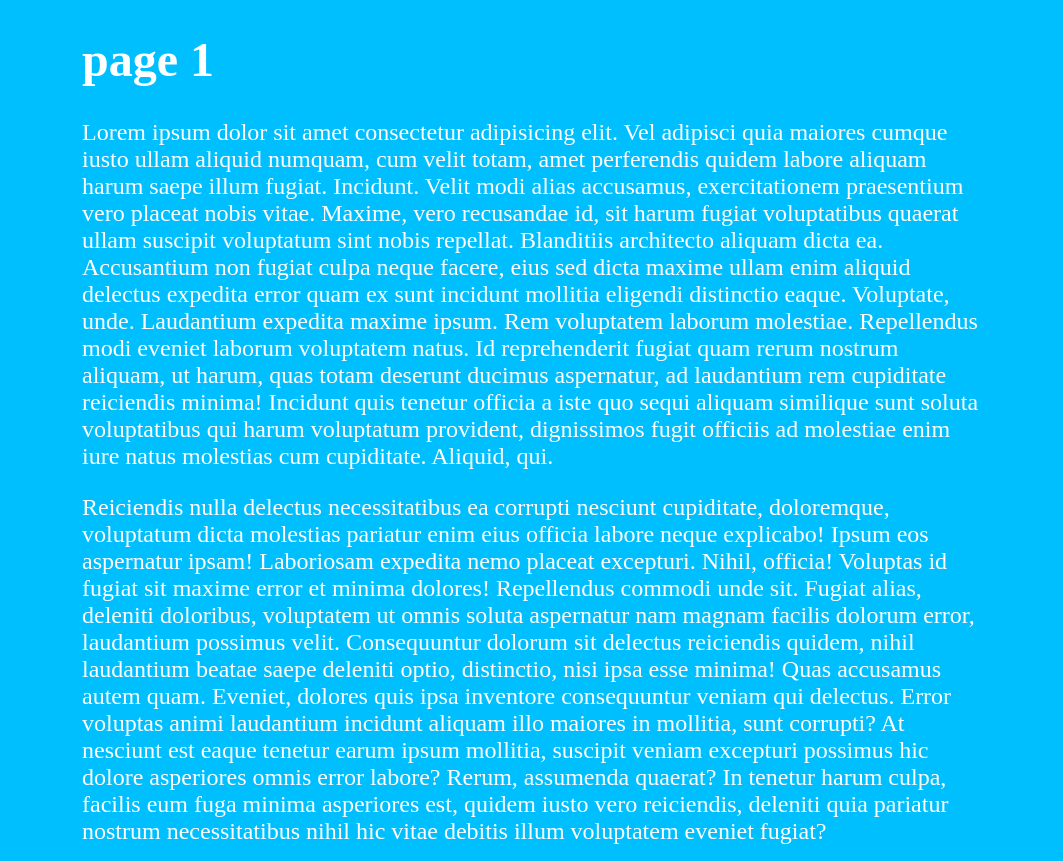
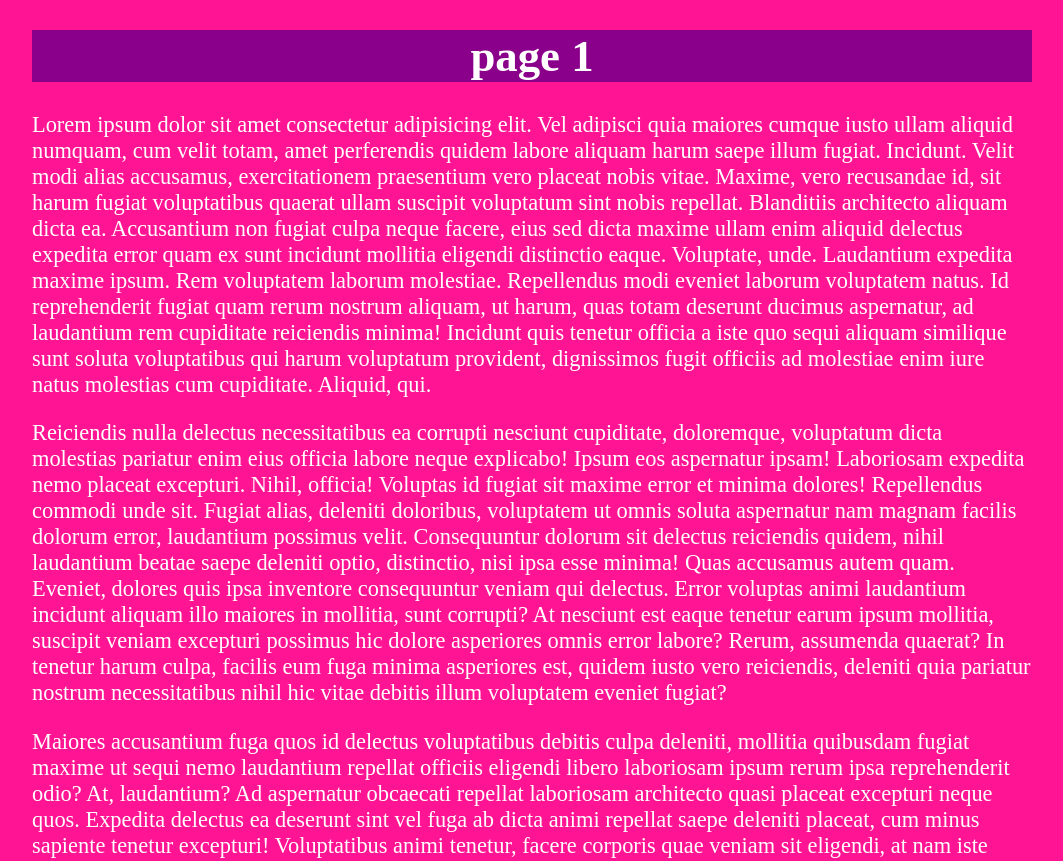
Before and after one commit to supemir/harik, a plain HTML site: page d1/index.html in a window 1280 px wide. Shown: the top 861 px of the page, without its empty margins (108-1171 px from the left). Drawn offline with Linux system fonts and the light colour scheme.

Commit message:
version femme

```diff
--- a/d1/s.css
+++ b/d1/s.css
@@ -1,7 +1,11 @@
 body{
-    background: deepskyblue;
+    background: deeppink;
     color: white;
-    width: 900px;
+    width: 1000px;
     margin: auto;
-    font-size: 1.5em;
+    font-size: 1.4em;
 }
+h1{
+    background: darkmagenta;
+    text-align: center
+}
```
Also changed, not shown: d1/femme.html (added, +12 -0 lines).
